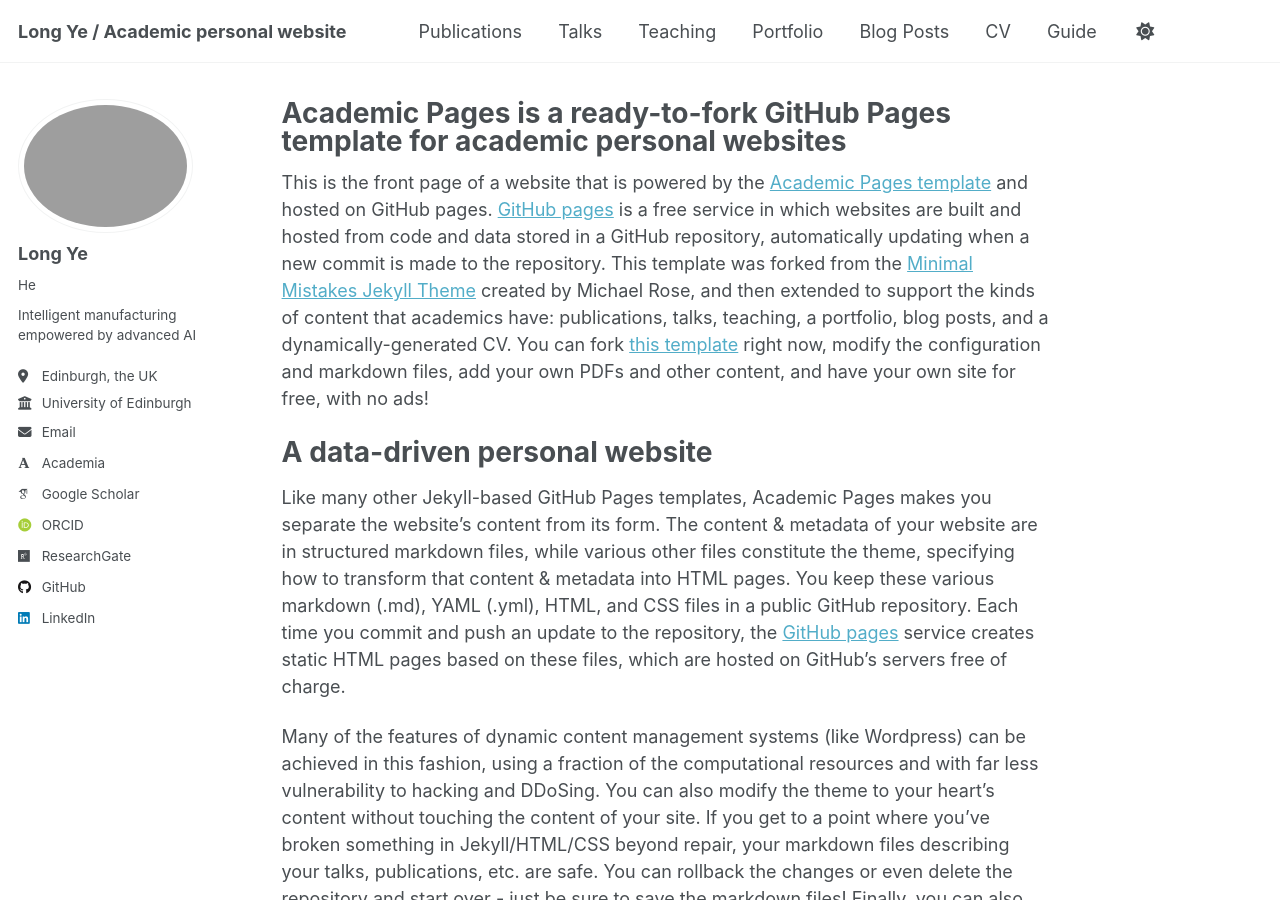
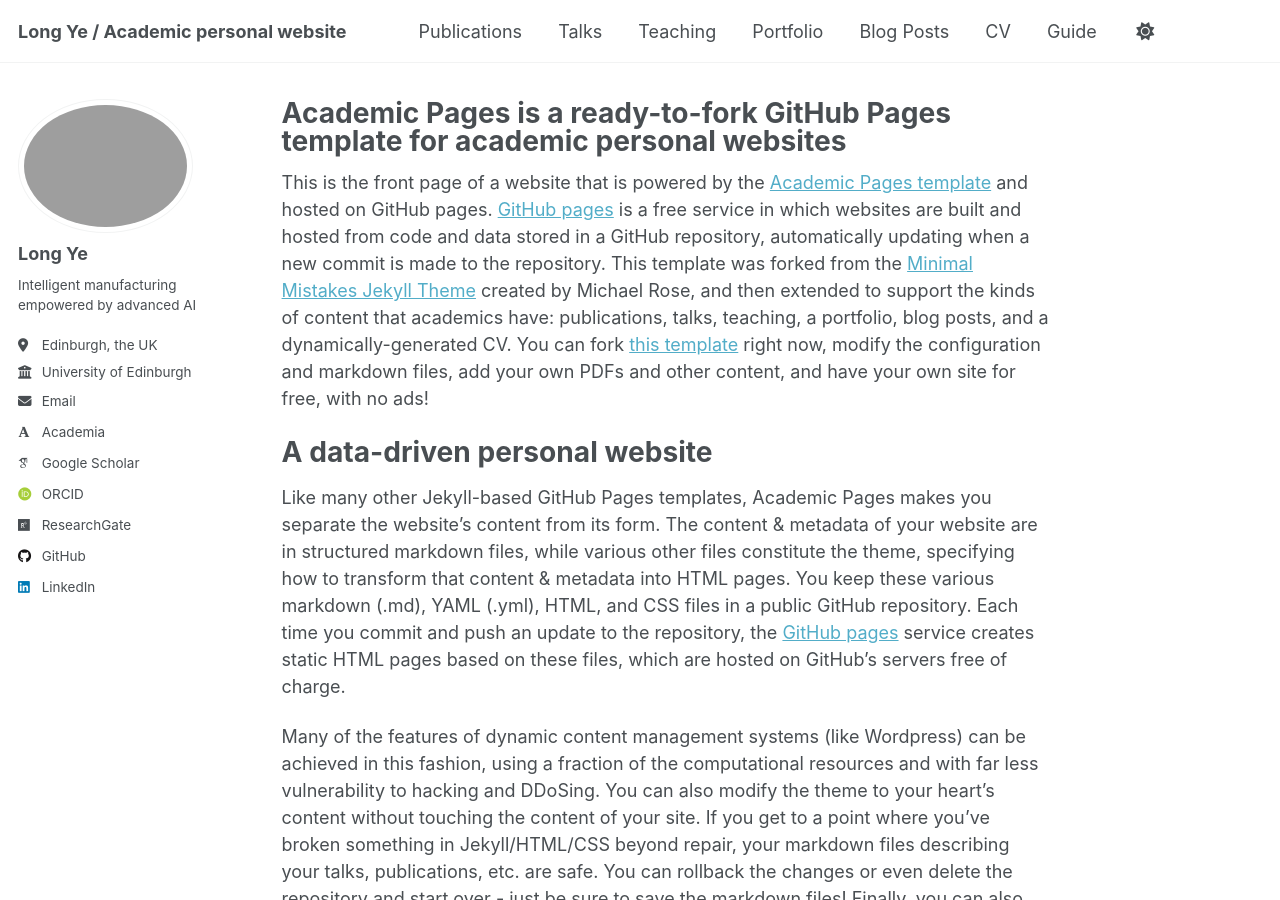
Before and after one commit to yunzhidian/longye.github.io, a Jekyll site: the page built from _pages/about.md, in a window 1280 px wide and 900 px high. Built offline with Jekyll 4.4.1, drawn with Linux system fonts in a browser that asks for light colours; some web fonts are replaced.

Commit message:
Update _config.yml

```diff
--- a/_config.yml
+++ b/_config.yml
@@ -13,9 +13,9 @@ title                    : "Long Ye / Academic personal website"
 title_separator          : "-"
 name                     : &name "Long Ye"
 description              : &description "Postdoctoral Research Associate in Advanced Manufacturing & Metrology, University of Edinburgh."
-url                      : https://academicpages.github.io # the base hostname & protocol for your site e.g. "https://yunzhidian.github.io" or if you already have some other page hosted on Github then use "https://[your GitHub username].github.io/[Your Repo Name]"
+url                      : https://yunzhidian.github.io # the base hostname & protocol for your site e.g. "https://yunzhidian.github.io" or if you already have some other page hosted on Github then use "https://[your GitHub username].github.io/[Your Repo Name]"
 baseurl                  : "" # the subpath of your site, e.g. "/blog"
-repository               : "academicpages/academicpages.github.io"
+repository               : "yunzhidian/yunzhidian.github.io"
 
 # Site Author - The following control what appear as part of the author content on the side bar.
 #               If a field is blank the icon and link will not appear, otherwise it will be shown.
@@ -24,7 +24,7 @@ author:
   # Biographic information
   avatar           : "images/selfie_LY.png"
   name             : "Long Ye"
-  pronouns         : "He"
+  # pronouns         : "He"
   bio              : "Intelligent manufacturing empowered by advanced AI"
   location         : "Edinburgh, the UK"
   employer         : "University of Edinburgh"
```
